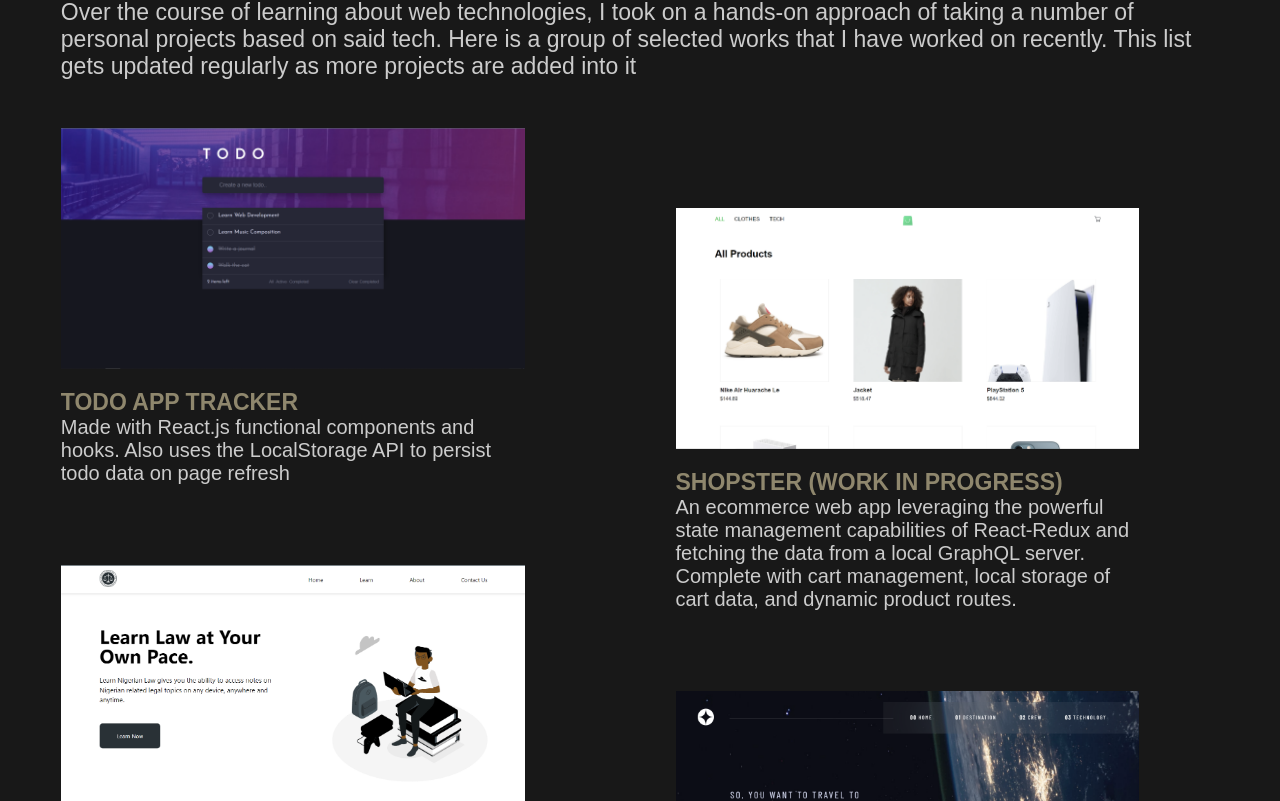
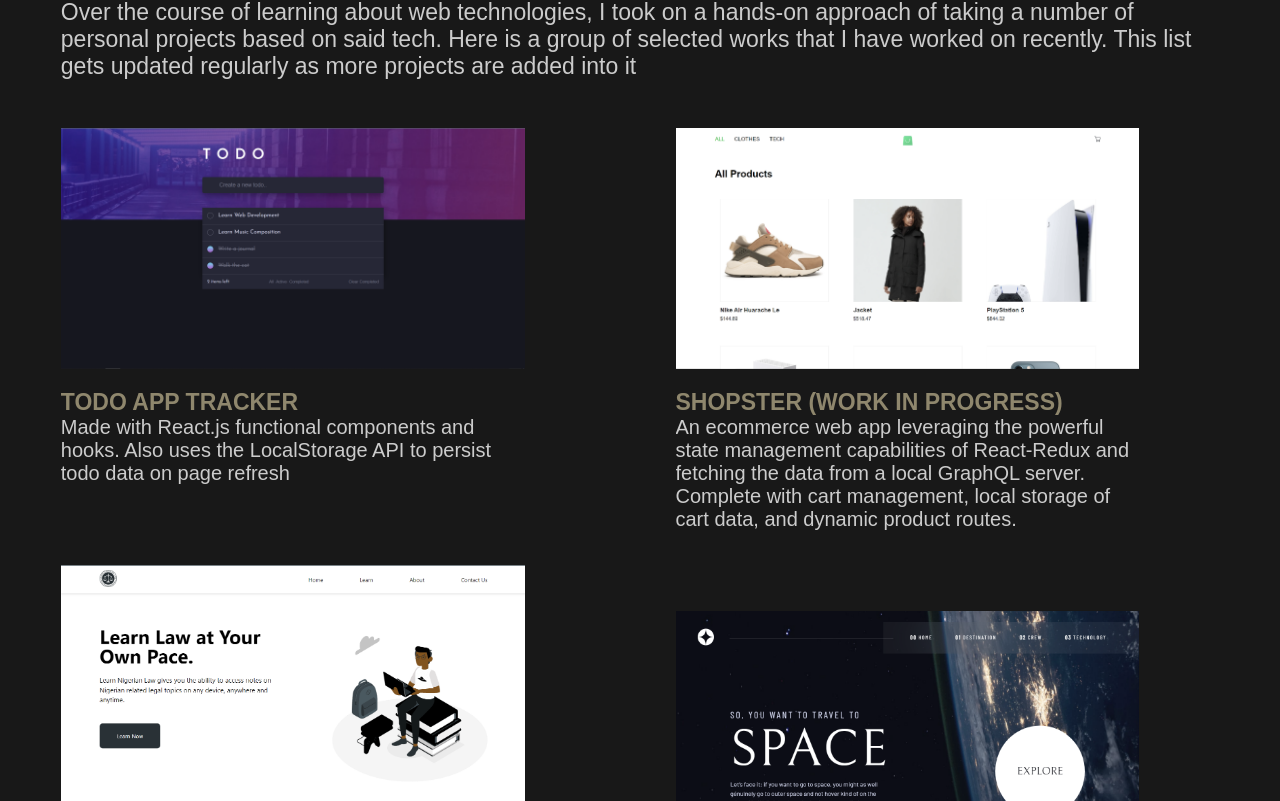
Before and after one commit to GabrielAbubakar/Portfolio-Website, a Next.js app: page / in a window 1280 px wide. Shown: the part 2039-2840 px from the top of the page. Built offline with nearby package versions, Linux system fonts and the light colour scheme.

Commit message:
work section animation and footer font sizes

```diff
--- a/components/projectItem/index.tsx
+++ b/components/projectItem/index.tsx
@@ -13,26 +13,35 @@ interface ProjectProps {
 const ProjectItem = ({ link, image, alt, title, details }: ProjectProps) => {
 
     const itemVariant = {
-        hidden: { opacity: 0 },
+        hidden: { opacity: 0, y: 50 },
         visible: {
             opacity: 1,
+            y: 0,
             transition: {
-                duration: 2,
+                duration: 3,
                 type: "spring",
             }
         },
+        hover: {
+            y: -4,
+            transition: {
+                duration: .2,
+                type: "spring",
+            }
+        }
     }
 
     return (
         <ProjectBox
             initial="hidden"
             whileInView="visible"
+            whileHover="hover"
             viewport={{ once: true }}
             variants={itemVariant}
         >
             <a href={link} target="_blank" rel="noreferrer">
                 <figure>
-                    <Image src={image} alt={alt} width="1080" height="561" />
+                    <Image src={image} alt={alt} width="1080" height="561" placeholder="blur" />
                 </figure>
             </a>
             <div>
--- a/components/sections/Contact/Contact.styled.js
+++ b/components/sections/Contact/Contact.styled.js
@@ -51,7 +51,13 @@ export const Flex2 = styled.div`
         font-size: .9rem;
     }
 
+    p {
+        color: ${(props) => props.theme.colors.footerLinks};
 
+        @media ${devices.mobileL} {
+            font-size: 0.8rem;
+        }
+    }
 `
 
 export const Content = styled.div`
@@ -98,6 +104,11 @@ export const Socials = styled.div`
         margin-bottom: 5rem;
     }
 
+    @media ${devices.mobileL} {
+        font-size: 0.8rem;
+        margin-bottom: 3.5rem;
+    }
+
     a {
         text-decoration: none;
         color: ${(props) => props.theme.colors.footerLinks};
@@ -114,5 +125,8 @@ export const Socials = styled.div`
         &:hover {
             color: ${(props) => props.theme.colors.primary};
         }
+
+
+
     }
 `
--- a/components/sections/Work/Work.styled.js
+++ b/components/sections/Work/Work.styled.js
@@ -6,6 +6,10 @@ export const Container = styled.section`
     margin-bottom: 10rem;
     position: relative;
     height: auto;
+
+    & * {
+        overflow: hidden;
+    }
 
 
     padding: 0 3.8rem;
@@ -42,6 +46,10 @@ export const FlexContainer = styled.div`
         justify-content: space-between;
         margin-right: 5rem;
 
+        @media ${devices.laptop} {
+            margin-right: 0;
+        }
+
         @media ${devices.tablet} {
             display: block;
             margin-right: 0;
@@ -55,7 +63,7 @@ export const ProjectContainer = styled.div`
     gap: 5rem;
 
     &:last-of-type {
-        margin-top: 5rem;
+        /* margin-top: 5rem; */
     }
 
     @media ${devices.tablet} {
@@ -100,7 +108,7 @@ export const ProjectBox = styled(motion.div)`
         }
 
         @media ${devices.mobileL} {
-            font-size: 0.9375rem;
+            font-size: 0.875rem;
         }
     }
 
--- a/components/styled/Components.styled.js
+++ b/components/styled/Components.styled.js
@@ -29,4 +29,9 @@ export const SectionName = styled(motion.p)`
 
     -webkit-text-stroke: .2rem #999380;
     -webkit-text-fill-color: ${(props) => props.theme.colors.background};
+
+
+    @media ${devices.mobileL} {
+        left: -20rem;
+    }
 `
--- a/components/styled/GlobalStyles.styled.js
+++ b/components/styled/GlobalStyles.styled.js
@@ -1,5 +1,4 @@
 import { createGlobalStyle } from "styled-components";
-
 
 const GlobalStyle = createGlobalStyle`
     *,
@@ -17,6 +16,7 @@ const GlobalStyle = createGlobalStyle`
         background-color: ${(props) => props.theme.colors.background};
         overflow-x: hidden;
     }
-`;
+`
+
 
 export default GlobalStyle
```
Also changed, not shown: 1 other file (tests, documents, lock files or other folders). Lines whose indentation alone changed are shown as unchanged.
